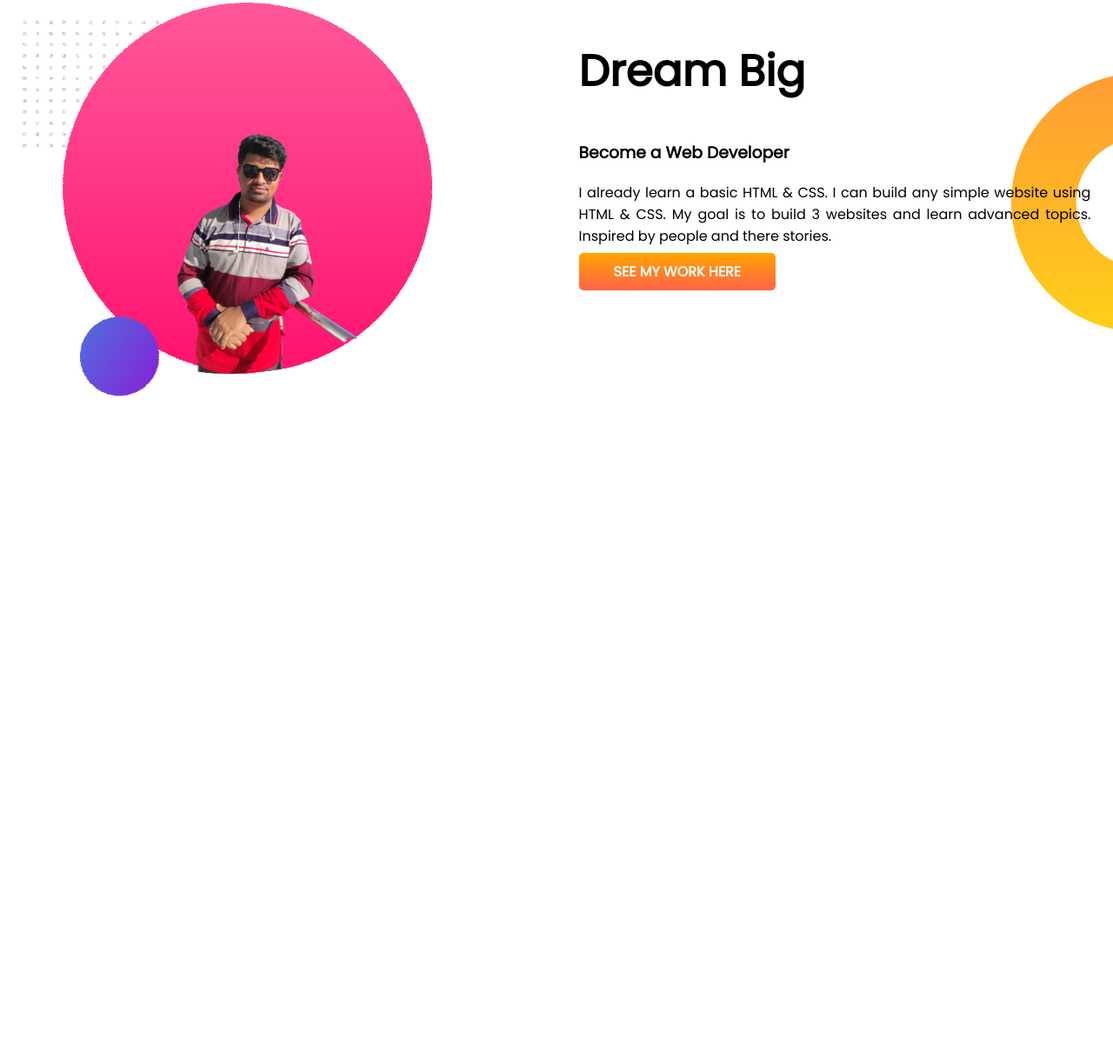
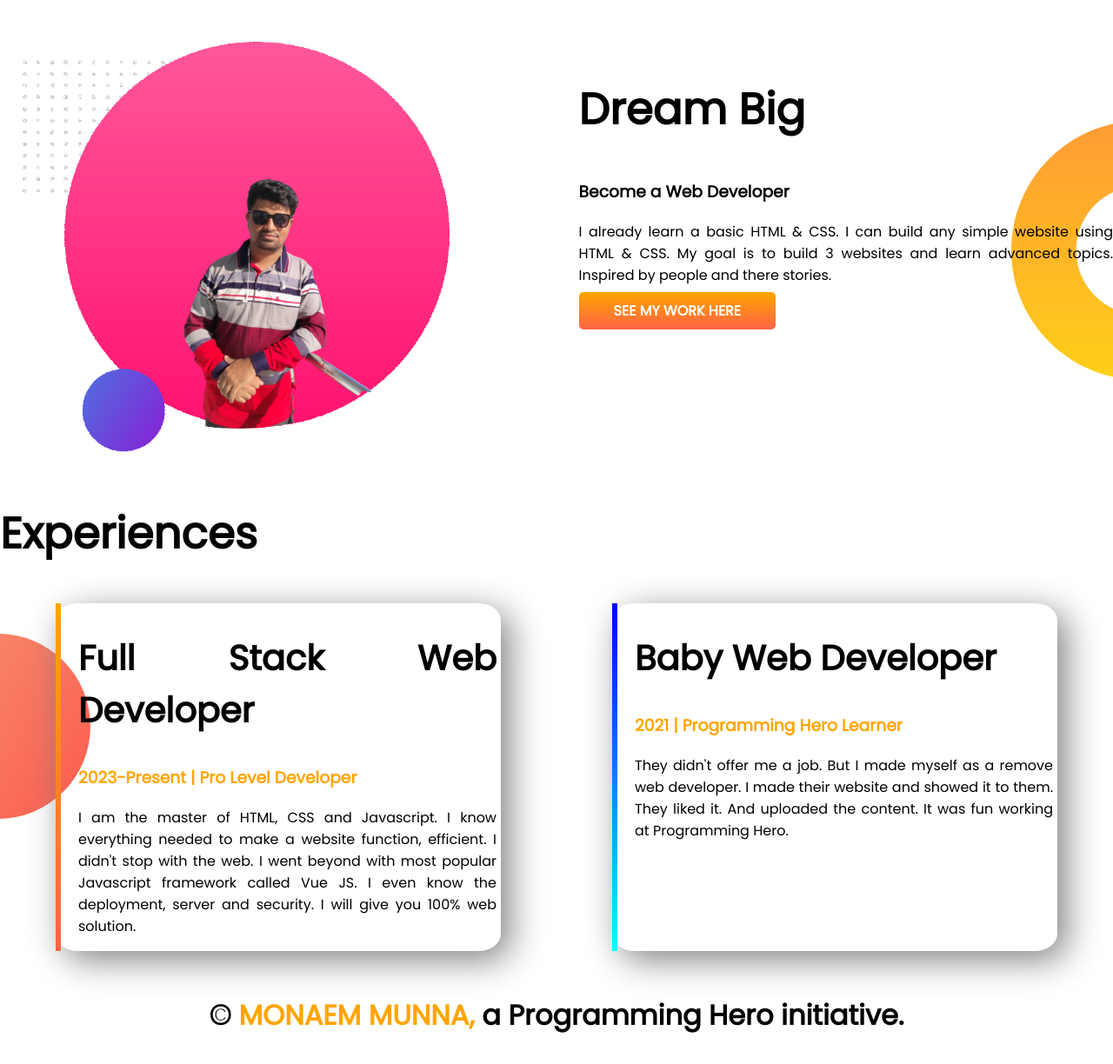
Before and after one commit to Munna3048/munna-portfolio-repo, a plain HTML site: page index.html in a window 1280 px wide. Shown: the part 497-1721 px from the top of the page at 87% size. Before the commit the page ends 960 px from the top, so only its background shows below. Drawn offline with Linux system fonts and the light colour scheme.

Commit message:
Experiences area added

```diff
--- a/index.html
+++ b/index.html
@@ -13,7 +13,7 @@
 </head>
 
 <body>
-    <section class="top-banner">
+    <section class="top-banner flexible-container">
         <div class="half-width">
             <h1>Welcome To </h1>
             <h1><span class="color">Monaem Munna</span> world!</h1>
@@ -26,7 +26,7 @@
             <img src="/images/munna-bg.png" alt="">
         </div>
     </section>
-    <section class="dream-bg">
+    <section class="dream-bg flexible-container">
         <div class="half-width">
             <img src="/images/munna3.png" alt="">
         </div>
@@ -38,6 +38,28 @@
             <a class="anchor" target="_blank" href="https://programminghero1.github.io/">SEE MY WORK HERE</a>
         </div>
     </section>
+    <section class="experiences-area">
+        <h1>Experiences</h1>
+        <div class="flexible-container">
+            <div id="full-web-dev" class="experiences-item">
+                <h2>Full Stack Web Developer</h2>
+                <h3 class="color">2023-Present | Pro Level Developer</h3>
+                <p>I am the master of HTML, CSS and Javascript. I know everything needed to make a website function,
+                    efficient. I didn't stop with the web. I went beyond with most popular Javascript framework called
+                    Vue JS. I even know the deployment, server and security. I will give you 100% web solution.</p>
+            </div>
+            <div id="baby-web-dev" class="experiences-item">
+                <h2>Baby Web Developer</h2>
+                <h3 class="color">2021 | Programming Hero Learner</h3>
+                <p>They didn't offer me a job. But I made myself as a remove web developer. I made their website and
+                    showed it to them. They liked it. And uploaded the content. It was fun working at Programming Hero.
+                </p>
+            </div>
+        </div>
+    </section>
+    <footer>
+        <p>© <span class="color">MONAEM MUNNA,</span> a Programming Hero initiative.</p>
+    </footer>
 </body>
 
 </html>
--- a/style.css
+++ b/style.css
@@ -14,20 +14,24 @@ body{
 h1{
     font-size: 50px;
 }
+h2{
+    font-size: 40px;
+}
 
 
 .color{
     color: orange;
 }
 
-section{
+.flexible-container{
     display: flex;
+    margin-bottom: 50px;
 }
 
 .half-width{
     width: 50%;
     padding-left: 2%;
-    padding-right: 2%;
+
     text-align: justify;
 
 }
@@ -51,3 +55,36 @@ section{
     background-position: right;
     margin-top: 2%;
 }
+
+.experiences-item{
+    width: 40%;
+    margin-left: 5%;
+    margin-right: 5%;
+    padding-left: 20px;
+    padding-right: 5px;
+    border-radius: 5%;
+    box-shadow: 10px 10px 40px gray;
+    text-align: justify;
+}
+.experiences-area{
+    background-image: url(images/exp-bg.png);
+    background-repeat: no-repeat;
+    background-position: left;
+
+}
+
+#full-web-dev{
+    border-left: 6px solid;
+    border-image: linear-gradient(orange,tomato);
+    border-image-slice: 1;
+}
+#baby-web-dev{
+    border-left: 6px solid;
+    border-image: linear-gradient(blue, cyan);
+    border-image-slice: 1;
+}
+footer{
+    text-align: center;
+    font-weight: 700;
+    font-size: 2em;
+}
```
